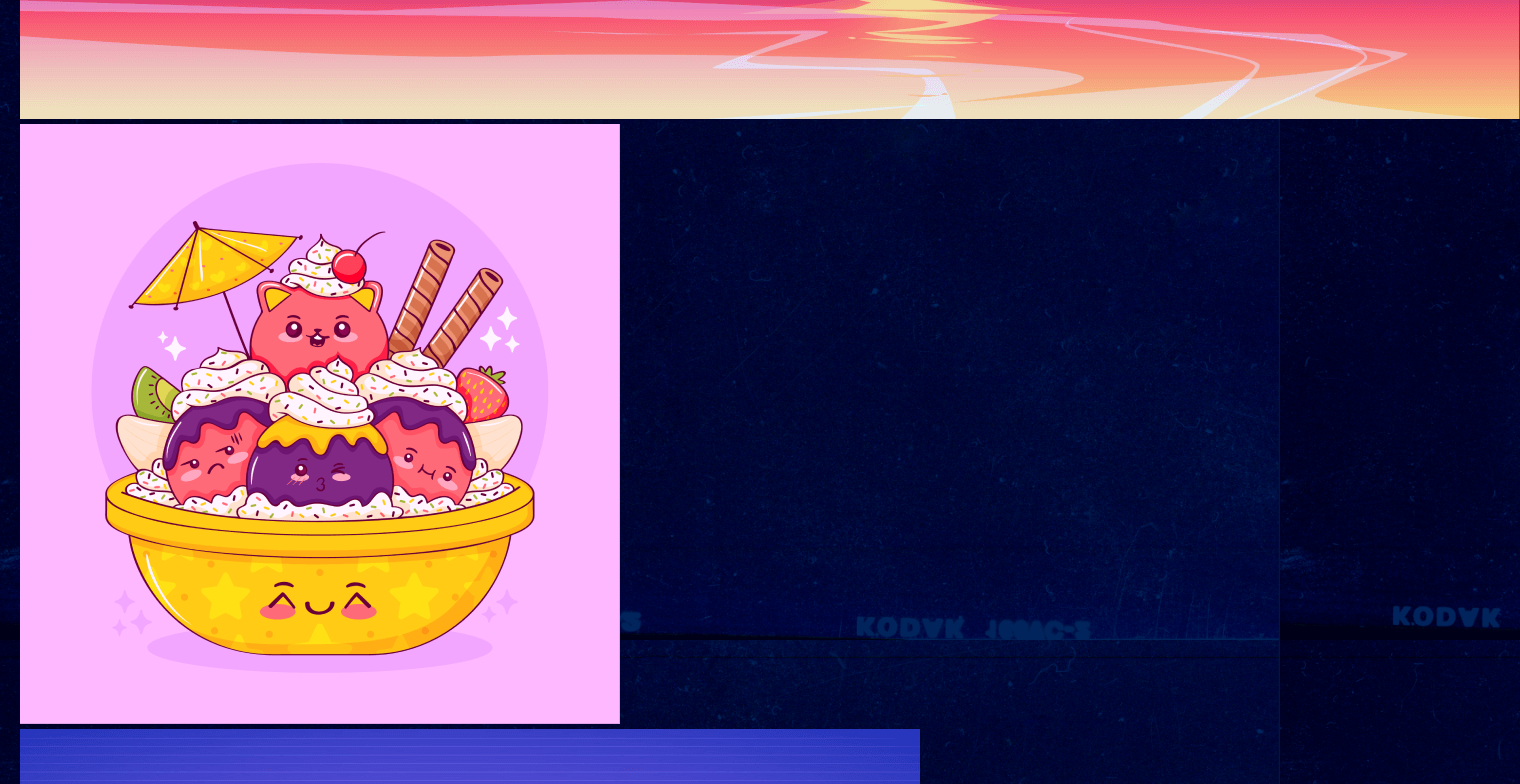
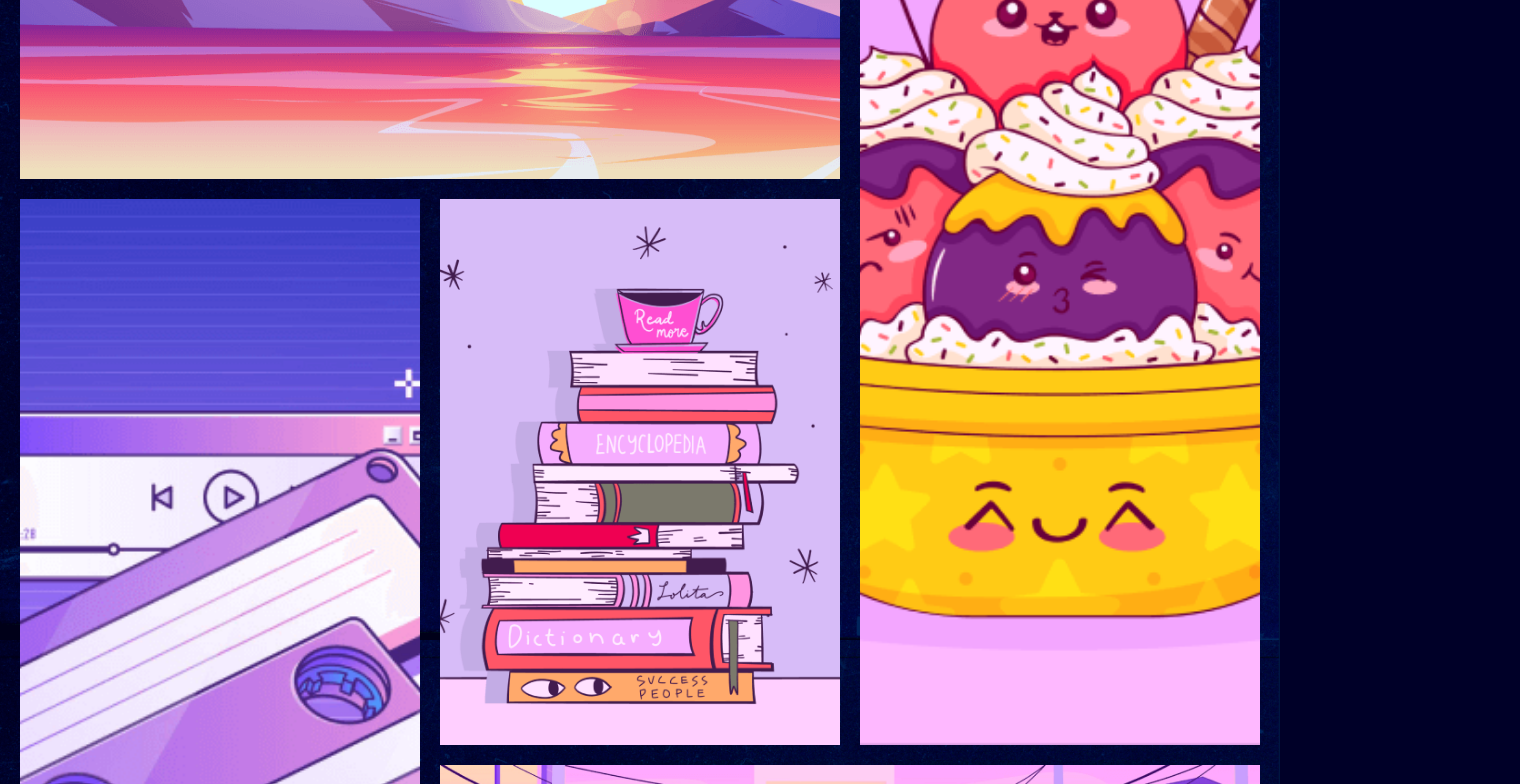
Before and after one commit to kintsugiie/slozhno-sosredotochitsya-ad, a plain HTML site: page index.html in a window 1280 px wide. Shown: the part 2560-3344 px from the top of the page, 1520 px wide, since content can reach past the window. Drawn offline with Linux system fonts and the light colour scheme.

Commit message:
Compose the responsive image mosaic

```diff
--- a/styles/style.css
+++ b/styles/style.css
@@ -211,3 +211,51 @@
     grid-template-columns: repeat(3, minmax(0, 1fr));
   }
 }
+
+.gallery,
+.gallery__list {
+  display: grid;
+  gap: var(--gutter);
+}
+
+.gallery__item img {
+  display: block;
+  inline-size: 100%;
+  block-size: 100%;
+  object-fit: cover;
+}
+
+@media (width >= 768px) {
+  .gallery__list {
+    grid-template-columns: repeat(3, minmax(0, 1fr));
+    grid-template-areas:
+      'sunset sunset ice'
+      'tape books ice'
+      'tape street street';
+    grid-template-rows: 1fr 1fr 1fr;
+  }
+
+  .gallery__item_type_sunset {
+    grid-area: sunset;
+  }
+
+  .gallery__item_type_ice-cream {
+    grid-area: ice;
+  }
+
+  .gallery__item_type_tape {
+    grid-area: tape;
+  }
+
+  .gallery__item_type_books {
+    grid-area: books;
+  }
+
+  .gallery__item_type_street {
+    grid-area: street;
+  }
+
+  .gallery__item {
+    min-block-size: 0;
+  }
+}
```
